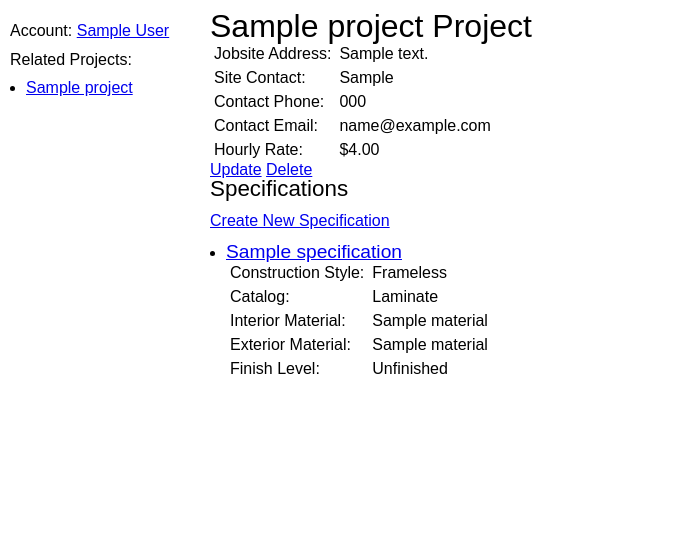
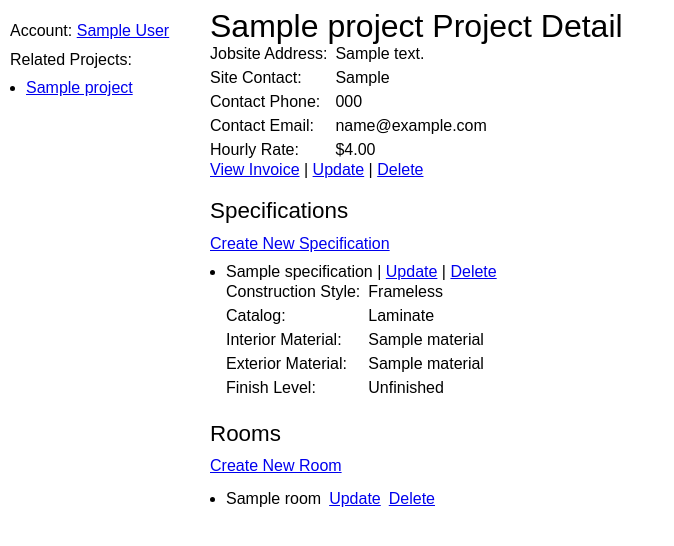
Before and after one commit to propose-software/propose, a Django app: page /project/1/detail in a window 1280 px wide. Shown: the part 140-686 px from the top of the page, without its empty margins (0-674 px from the left). Run offline with Django 3.2, Linux system fonts and the light colour scheme; a user stored in the database is signed in; tables that the repository leaves empty hold one stand-in row (values such as "Sample post"); style sheets or scripts are compiled from the project's sources; some libraries are stand-ins or nearby versions.

Commit message:
added moar links to project_detail & project_home; added links for user room management

```diff
--- a/cabinets_app/models.py
+++ b/cabinets_app/models.py
@@ -118,8 +118,16 @@ class Room(models.Model):
     project = models.ForeignKey(
         Project,
         on_delete=models.CASCADE,
-        related_name='projects'
+        related_name='rooms'
     )
+
+    @property
+    def price(self):
+        cabinets = Cabinet.objects.filter(room=self)
+        room_total = 0
+        for cabinet in cabinets:
+            room_total += cabinet.price
+        return room_total
 
     @property
     def drawer_count(self):
--- a/cabinets_app/templates/project/project_detail.html
+++ b/cabinets_app/templates/project/project_detail.html
@@ -5,30 +5,50 @@
 {% block content %}
   <section class="project_detail">
     <table>
-      <h2>{{ project.name }} Project</h2>
+      <h2>{{ project.name }} Project Detail</h2>
         <tr><td>Jobsite Address:</td> <td>{{ project.physical_address }}</td></tr>
         <tr><td>Site Contact:</td> <td>{{ project.site_contact }}</td></tr>
         <tr><td>Contact Phone:</td> <td>{{ project.contact_phone }}</td></tr>
         <tr><td>Contact Email:</td> <td>{{ project.contact_email }}</td></tr>
         <tr><td>Hourly Rate:</td> <td>${{ project.hourly_rate }}</td></tr>
       </table>
-        <a href="{% url 'project_update' proj_id=project.id %}">Update</a>
+        <a href="{% url 'project_home' proj_id=project.id %}">View Invoice</a> |
+        <a href="{% url 'project_update' proj_id=project.id %}">Update</a> |
         <a href="{% url 'project_delete' proj_id=project.id %}">Delete</a>
   </section>
 
-<section class="spec_block">
+<section>
   <h3>Specifications</h3>
   <p><a href="{% url 'spec_create' proj_id=project.id %}">Create New Specification</a></p>
   <ul>
     {% for spec in specs %}
+    <li>{{ spec.name }} |
+      <a href="{% url 'spec_update' proj_id=project.id spec_id=spec.id %}">Update</a> |
+      <a href="{% url 'spec_delete' proj_id=project.id spec_id=spec.id %}">Delete</a>
+      <table>
+        <tr><td>Construction Style:</td> <td>{{spec.construction}}</td></tr>
+        <tr><td>Catalog:</td> <td>{{spec.catalog}}</td></tr>
+        <tr><td>Interior Material:</td> <td>{{spec.interior_material}}</td></tr>
+        <tr><td>Exterior Material:</td> <td>{{spec.exterior_material}}</td></tr>
+        <tr><td>Finish Level:</td> <td>{{spec.finish_level}}</td></tr>
+      </table>
+    </li>
+    {% endfor %}
+  </ul>
+</section>
+
+<section>
+  <h3>Rooms</h3>
+  <p><a href="{% url 'room_create' proj_id=project.id %}">Create New Room</a></p>
+  <ul>
+    {% for room in project.rooms.all %}
     <li>
       <table>
-          <h4><a href="{% url 'spec_detail' proj_id=project.id spec_id=spec.id %}">{{spec.name}}</a></h4>
-            <td>Construction Style:</td> <td>{{spec.construction}}</td></tr>
-            <td>Catalog:</td> <td>{{spec.catalog}}</td></tr>
-            <td>Interior Material:</td> <td>{{spec.interior_material}}</td></tr>
-            <td>Exterior Material:</td> <td>{{spec.exterior_material}}</td></tr>
-            <td>Finish Level:</td> <td>{{spec.finish_level}}</td></tr>
+        <tr>
+          <td>{{ room.name }}</td>
+          <td><a href="{% url 'room_update' proj_id=project.id room_id=room.id %}">Update</a></td>
+          <td><a href="{% url 'room_delete' proj_id=project.id room_id=room.id %}">Delete</a></td>
+        </tr>
       </table>
     </li>
     {% endfor %}
--- a/cabinets_app/templates/room/room_create.html
+++ b/cabinets_app/templates/room/room_create.html
@@ -6,8 +6,10 @@
 <h2>Create Room for {{ project.name }} Project</h2>
 
 <form action="{% url 'room_create' proj_id=project.id %}" method="POST">
+  <table>
   {% csrf_token %}
   {{ form }}
+  </table>
   <input type="submit" value="Submit">
 </form>
 {% endblock content %}
--- a/cabinets_app/templates/room/room_delete.html
+++ b/cabinets_app/templates/room/room_delete.html
@@ -3,13 +3,13 @@
 {% block title %}Delete Room{% endblock %}
 
 {% block content %}
-  <h1>Delete Room</h1>
+  <h2>Delete Room</h2>
 
   <p class="warning">Are you certain you want to delete this Room? This will also delete any Cabinets or Specification assiciated with this Room.</p>
 
   <p>Room name: {{ room.name }}</p>
 
-  <form action="{% url 'room_delete' room_id=room.id %}" method="POST">
+  <form action="{% url 'room_delete' proj_id=room.project.id room_id=room.id %}" method="POST">
     {% csrf_token %}
     <input type="submit" value="Delete"/>
   </form>
--- a/cabinets_app/templates/room/room_update.html
+++ b/cabinets_app/templates/room/room_update.html
@@ -4,9 +4,11 @@
 
 {% block content %}
   <h2>Update Room</h2>
-  <form action="{% url 'room_update' room_id=room.id%}" method="POST">
+  <form action="{% url 'room_update' proj_id=room.project.id room_id=room.id%}" method="POST">
+    <table>
     {% csrf_token %}
     {{ form }}
+    </table>
     <input type="submit" value="Submit">
   </form>
 {% endblock content %}
--- a/cabinets_app/views_proj.py
+++ b/cabinets_app/views_proj.py
@@ -182,34 +182,44 @@ def room_create(req, proj_id=None):
         if form.is_valid():
             form.instance.project = project
             form.save()
-            return redirect('/project/' + str(proj_id))
+            return redirect('project_detail', proj_id=proj_id)
         else:
-            return render(req, './room/room_create.html', {'form': form})
+            context = {
+                'form': form,
+                'project': project
+            }
+            return render(req, './room/room_create.html', context)
     else:
-        form = RoomForm()
         context = {
-            'form': form,
+            'form': RoomForm(),
             'project': project
         }
         return render(req, './room/room_create.html', context)
 
 
 @login_required
-def room_update(req, room_id=None, proj_id=None):
+def room_update(req, proj_id=None, room_id=None):
     project = Project.objects.get(pk=proj_id)
+    room = Room.objects.get(pk=room_id)
     if req.method == 'POST':
         form = RoomForm(req.POST, instance=room)
         if form.is_valid():
             form.instance.project = project
             room = form.save()
-            return redirect('/project/' + str(proj_id))
+            return redirect('project_detail', proj_id=proj_id)
         else:
+            context = {
+                'form': form,
+                'room': room,
+                'project': project
+            }
             return render(req, './room/room_update.html', {'form': form})
     else:
         form = RoomForm(instance=room)
         context = {
             'form': form,
-            'room': room
+            'room': room,
+            'project': project
         }
         return render(req, './room/room_update.html', context)
 
@@ -222,6 +232,7 @@ def room_delete(req, room_id=None, proj_id=None):
         return redirect('/project/' + str(proj_id))
     else:
         context = {
-            'room': Room.objects.get(pk=room_id)
+            'room': Room.objects.get(pk=room_id),
+            'project': Project.objects.get(pk=proj_id)
         }
         return render(req, './room/room_delete.html', context)
--- a/cpm_project/static/css/_base.scss
+++ b/cpm_project/static/css/_base.scss
@@ -22,6 +22,7 @@ h2 {
 }
 h3 {
     font-size: 1.4em;
+    margin-top: 1em;
 }
 h4 {
     font-size: 1.2em;
@@ -36,6 +37,7 @@ main ul, aside ul {
 }
 main ul li, aside ul li {
     list-style-type: disc;
+    margin-bottom: .4em;
 }
 
 th {
@@ -43,5 +45,5 @@ th {
     text-align: left;
 }
 td, th {
-    padding: 4px;
+    padding: 4px 8px 4px 0px;
 }
--- a/cpm_project/templates/generic/aside.html
+++ b/cpm_project/templates/generic/aside.html
@@ -1,6 +1,6 @@
 <p>Account:
     <a href="{% url 'account_detail' account_id=project.account.id %}">{{ project.account.name }}</a></p>
-{% if not cabinet and not spec %}
+{% if not cabinet and not spec and not room %}
     <p>Related Projects:</p>
     <ul>
     {% for proj in project.account.projects.all %}
@@ -15,6 +15,14 @@
         <ul>
         {% for s in spec.project.specifications.all %}
             <li><a href="{% url 'spec_detail' proj_id=project.id spec_id=s.id %}">{{ s.name }}</a></li>
+        {% endfor %}
+        </ul>
+        <p>Related Rooms:</p>
+        <ul>
+        {% for r in spec.project.rooms.all %}
+            <li>
+            <a href="{% url 'room_update' proj_id=project.id room_id=r.id %}">
+                {{ r.name }}</a></li>
         {% endfor %}
         </ul>
         <p>Related Cabinets:</p>
@@ -32,6 +40,14 @@
             <li><a href="{% url 'spec_detail' proj_id=project.id spec_id=s.id %}">{{ s.name }}</a></li>
         {% endfor %}
         </ul>
+        <p>Related Rooms:</p>
+        <ul>
+        {% for r in cabinet.project.rooms.all %}
+            <li>
+            <a href="{% url 'room_update' proj_id=project.id room_id=r.id %}">
+                {{ r.name }}</a></li>
+        {% endfor %}
+        </ul>
         <p>Related Cabinets:</p>
         <ul>
         {% for c in cabinet.project.cabinets.all %}
@@ -40,5 +56,28 @@
                 {{c.cabinet_number}}-{{c.room.name}}: {{ c.specification.name }}</a></li>
         {% endfor %}
         </ul>
+    {% elif room %}
+        <p>Related Specs:</p>
+        <ul>
+        {% for s in room.project.specifications.all %}
+            <li><a href="{% url 'spec_detail' proj_id=project.id spec_id=s.id %}">{{ s.name }}</a></li>
+        {% endfor %}
+        </ul>
+        <p>Related Rooms:</p>
+        <ul>
+        {% for r in room.project.rooms.all %}
+            <li>
+            <a href="{% url 'room_update' proj_id=project.id room_id=r.id %}">
+                {{ r.name }}</a></li>
+        {% endfor %}
+        </ul>
+        <p>Related Cabinets:</p>
+        <ul>
+        {% for c in room.project.cabinets.all %}
+            <li>
+            <a href="{% url 'cabinet_detail' proj_id=project.id cab_id=c.id %}">
+                {{c.cabinet_number}}-{{c.room.name}}: {{ c.specification.name }}</a></li>
+        {% endfor %}
+        </ul>
     {% endif %}
 {% endif %}
```
Also changed, not shown: cabinets_app/templates/project/project_home.html (+8 -5 lines), cabinets_app/migrations/0013_auto_20190425_1000.py (added). Lines whose indentation alone changed are shown as unchanged.
